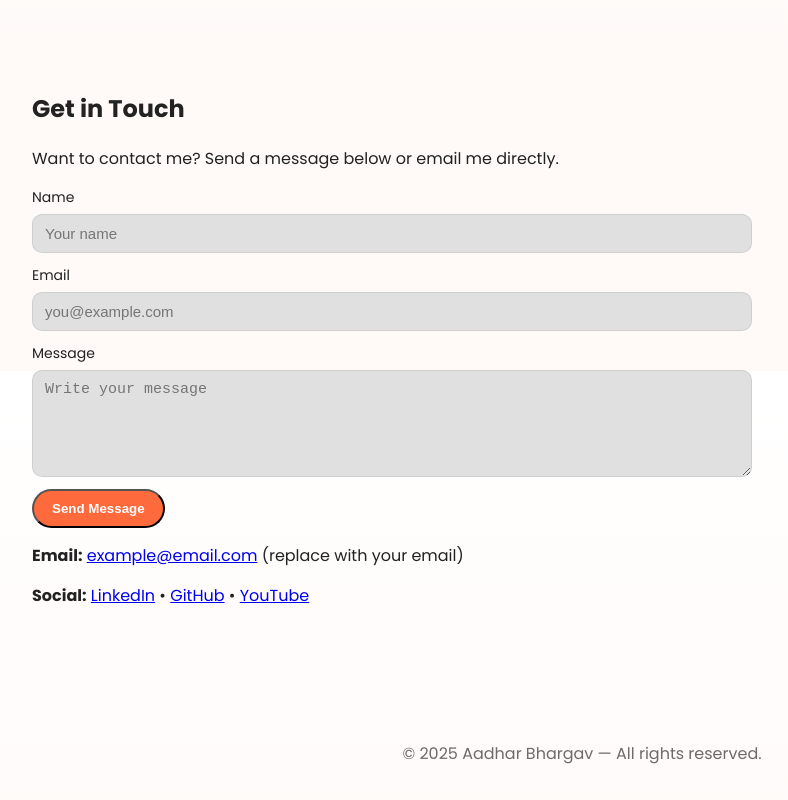
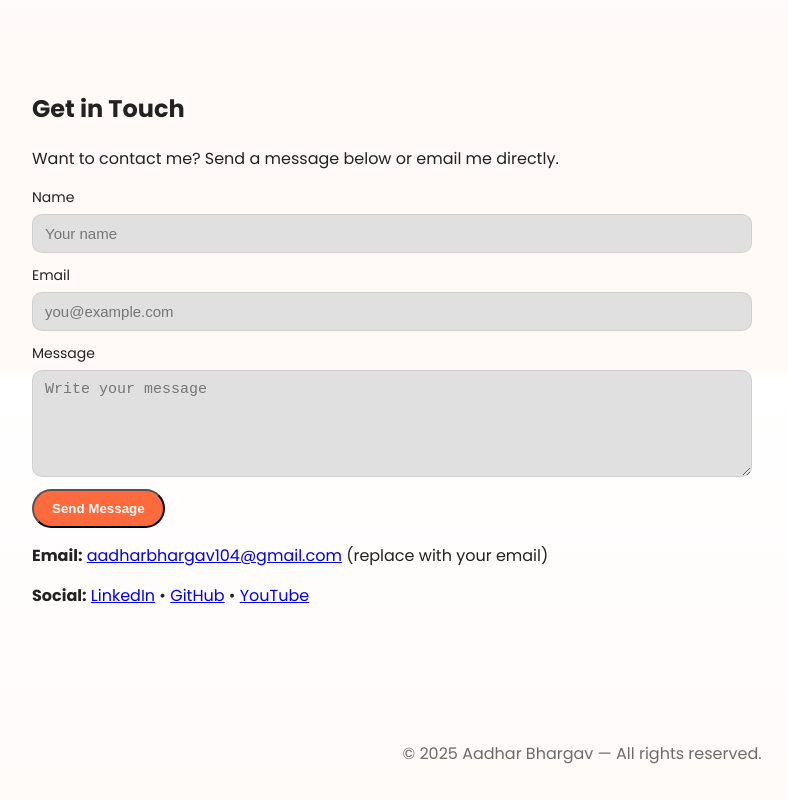
Before and after one commit to bhargav1088/My-Portfolio, a plain HTML site: page index.html in a window 1280 px wide. Shown: the part 2829-3629 px from the top of the page, without its empty margins (58-846 px from the left). Drawn offline with Linux system fonts and the light colour scheme.

Commit message:
Update portfolio content

```diff
--- a/index.html
+++ b/index.html
@@ -212,7 +212,7 @@
       </form>
 
       <div class="contact-meta">
-        <p><strong>Email:</strong> <a href="mailto:aadharbhargav104@gmail.com">example@email.com</a> (replace with your email)</p>
+        <p><strong>Email:</strong> <a href="mailto:aadharbhargav104@gmail.com">aadharbhargav104@gmail.com</a> (replace with your email)</p>
         <p><strong>Social:</strong> <a href="https://www.linkedin.com/">LinkedIn</a> • <a href="https://github.com/">GitHub</a> • <a href="#">YouTube</a></p>
       </div>
     </section>
```
